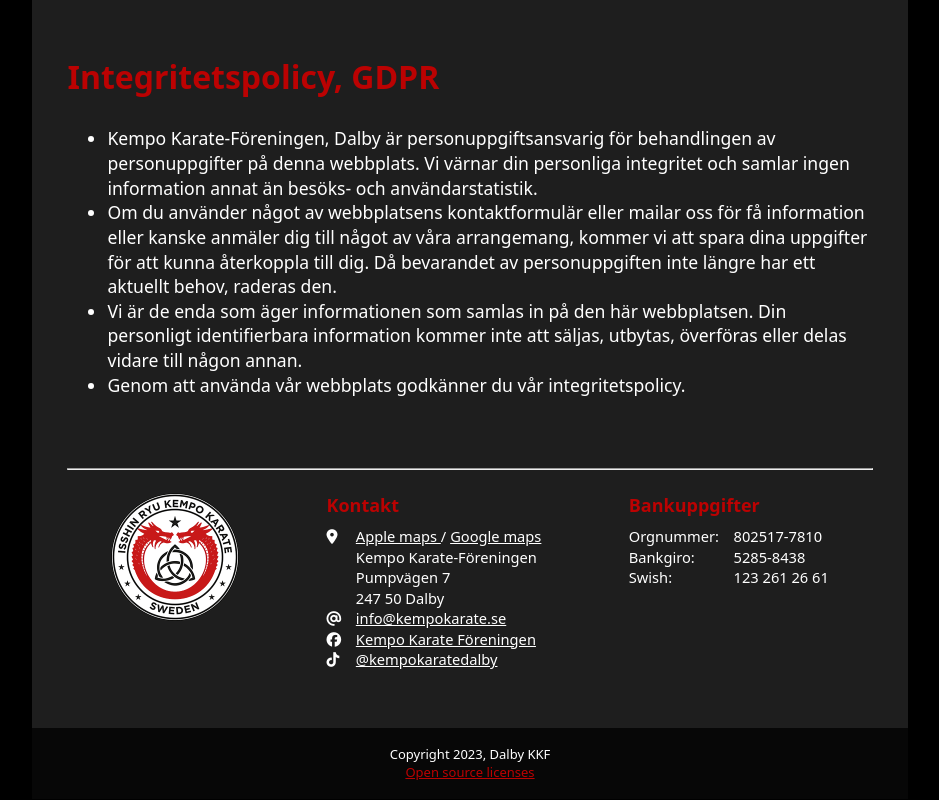
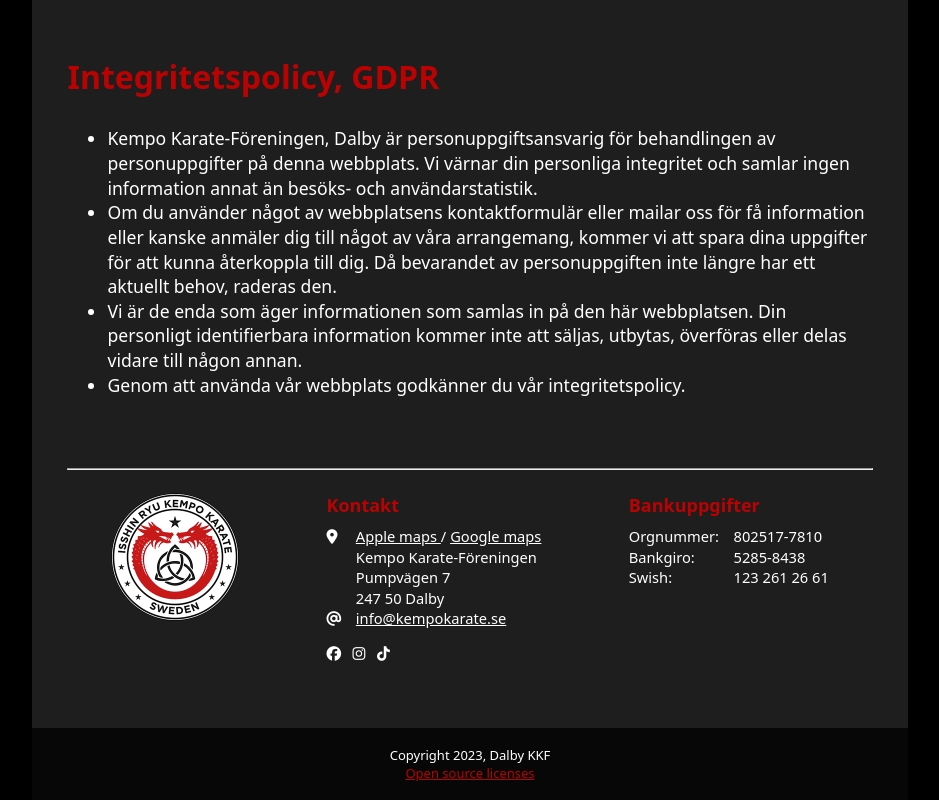
Before and after one commit to kempokarate/kempokarate.github.io, a plain HTML site: page index.html in a window 1280 px wide. Shown: the part 3162-3962 px from the top of the page, without its empty margins (170-1109 px from the left). Drawn offline with Linux system fonts and the light colour scheme; a web font is replaced by a local one.

Commit message:
Add insta

```diff
--- a/index.html
+++ b/index.html
@@ -299,6 +299,13 @@
                         </a>
                     </dd>
 
+                    <dt><i class="fa-brands fa-instagram" style="color: #ffffff;"></i></dt>
+                    <dd>
+                        <a href="https://instagram.com/kempo_karate_foreningen?igshid=YmMyMTA2M2Y=">
+                            kempo_karate_foreningen
+                        </a>
+                    </dd>
+
                     <dt><i class="fa-brands fa-tiktok" style="color: #ffffff;"></i></dt>
                     <dd>
                         <a href="https://www.tiktok.com/@kempokaratedalby?_t=8bGaJhG8lPR&_r=1">
@@ -357,21 +364,21 @@
                         <dd>
                             <a href="mailto:info@kempokarate.se">info@kempokarate.se</a>
                         </dd>
+                    </dl>
 
-                        <dt><i class="fa-brands fa-facebook" style="color: #ffffff;"></i></dt>
-                        <dd>
-                            <a href="https://www.facebook.com/Kempo-Karate-Föreningen-586916481704058/">
-                                Kempo Karate Föreningen
-                            </a>
-                        </dd>
-
-                        <dt><i class="fa-brands fa-tiktok" style="color: #ffffff;"></i></dt>
-                        <dd>
-                            <a href="https://www.tiktok.com/@kempokaratedalby?_t=8bGaJhG8lPR&_r=1">
-                                @kempokaratedalby
-                            </a>
-                        </dd>
-                    </dl>
+                    <p class="social">
+                        <a href="https://www.facebook.com/Kempo-Karate-Föreningen-586916481704058/">
+                            <i class="fa-brands fa-facebook" style="color: #ffffff;"></i>
+                        </a>
+                        &nbsp;
+                        <a href="https://instagram.com/kempo_karate_foreningen?igshid=YmMyMTA2M2Y=">
+                            <i class="fa-brands fa-instagram" style="color: #ffffff;"></i>
+                        </a>
+                        &nbsp;
+                        <a href="https://www.tiktok.com/@kempokaratedalby?_t=8bGaJhG8lPR&_r=1">
+                            <i class="fa-brands fa-tiktok" style="color: #ffffff;"></i>
+                        </a>
+                    </p>
                 </div>
 
                 <div>
--- a/kkf.css
+++ b/kkf.css
@@ -195,6 +195,10 @@ body>footer>div {
     font-size: small;
 }
 
+.social a {
+    text-decoration: none;
+}
+
 a {
     color: var(--primary-color);
 }
```
